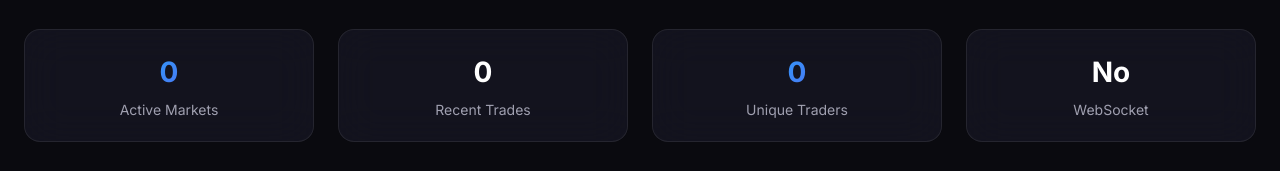
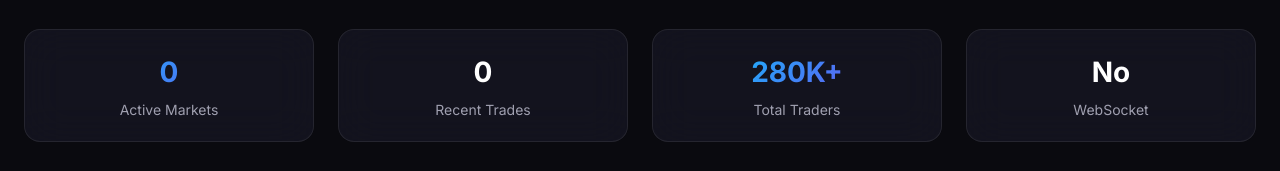
Before and after one commit to shiznit666/tradexyz-tracker, a plain HTML site: page index.html in a window 1280 px wide. Shown: the part 178-349 px from the top of the page. Drawn offline with nearby package versions, Linux system fonts and the light colour scheme; no server answers.

Commit message:
Replace real-time counter with approximate total traders (280K+)

```diff
--- a/index.html
+++ b/index.html
@@ -88,8 +88,8 @@
           <div class="stat-label" data-i18n="recentTrades">Recent Trades</div>
         </div>
         <div class="stat-card">
-          <div class="stat-value text-gradient" id="statUniqueTraders">0</div>
-          <div class="stat-label" data-i18n="uniqueTradersLive">Unique Traders</div>
+          <div class="stat-value text-gradient">280K+</div>
+          <div class="stat-label" data-i18n="totalTraders">Total Traders</div>
         </div>
         <div class="stat-card">
           <div class="stat-value" id="statConnected">No</div>
--- a/js/i18n.js
+++ b/js/i18n.js
@@ -15,7 +15,7 @@ const translations = {
         // Stats
         activeMarkets: "Active Markets",
         recentTrades: "Recent Trades",
-        uniqueTradersLive: "Unique Traders",
+        totalTraders: "Total Traders",
         webSocket: "WebSocket",
         yes: "Yes",
         no: "No",
@@ -106,7 +106,7 @@ const translations = {
         // Stats
         activeMarkets: "Marchés Actifs",
         recentTrades: "Trades Récents",
-        uniqueTradersLive: "Traders Uniques",
+        totalTraders: "Total Traders",
         webSocket: "WebSocket",
         yes: "Oui",
         no: "Non",
```
